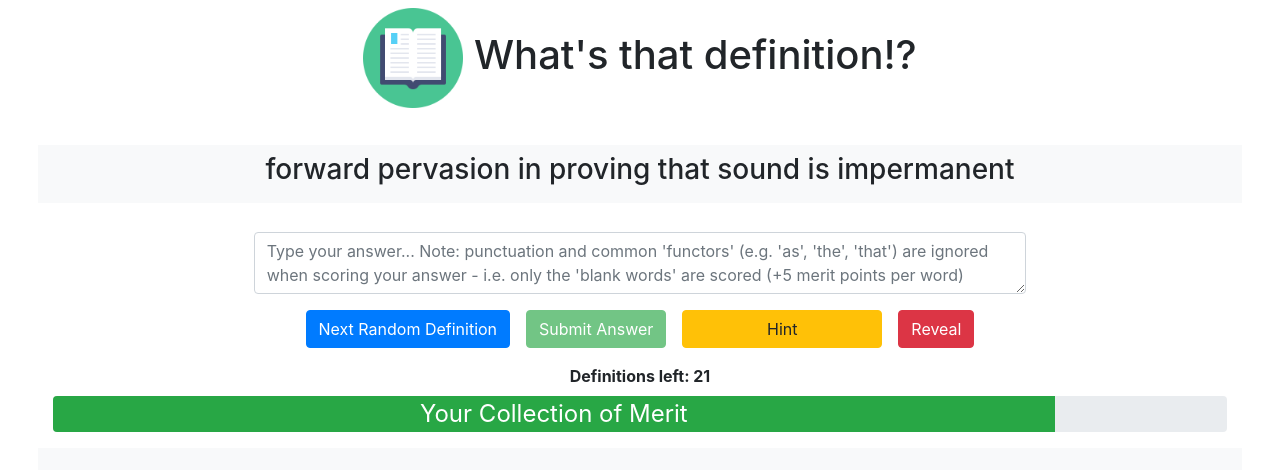
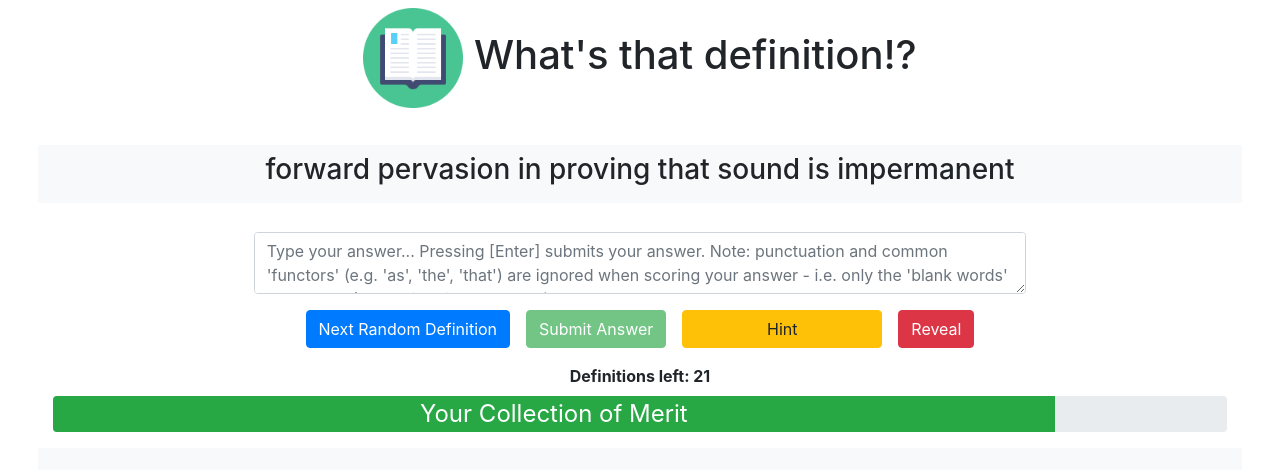
Before and after one commit to PatrickHuynh/whats-that-definition, a React (Create React App) app: page / in a window 1280 px wide. Shown: the top 470 px of the page. Built offline with nearby package versions, Linux system fonts and the light colour scheme.

Commit message:
added description for pressing enter to submit answer

```diff
--- a/src/component/Definitions.js
+++ b/src/component/Definitions.js
@@ -351,7 +351,7 @@ function Definitions(props) {
               <div className="col-8">
                 <textarea
                   className="form-control"
-                  placeholder="Type your answer... Note: punctuation and common 'functors' (e.g. 'as', 'the', 'that') are ignored when scoring your answer - i.e. only the 'blank words' are scored (+5 merit points per word)"
+                  placeholder="Type your answer... Pressing [Enter] submits your answer. Note: punctuation and common 'functors' (e.g. 'as', 'the', 'that') are ignored when scoring your answer - i.e. only the 'blank words' are scored (+5 merit points per word)"
                   onKeyPress={(e) => {
                     handleKeyPress(e);
                   }}
```
